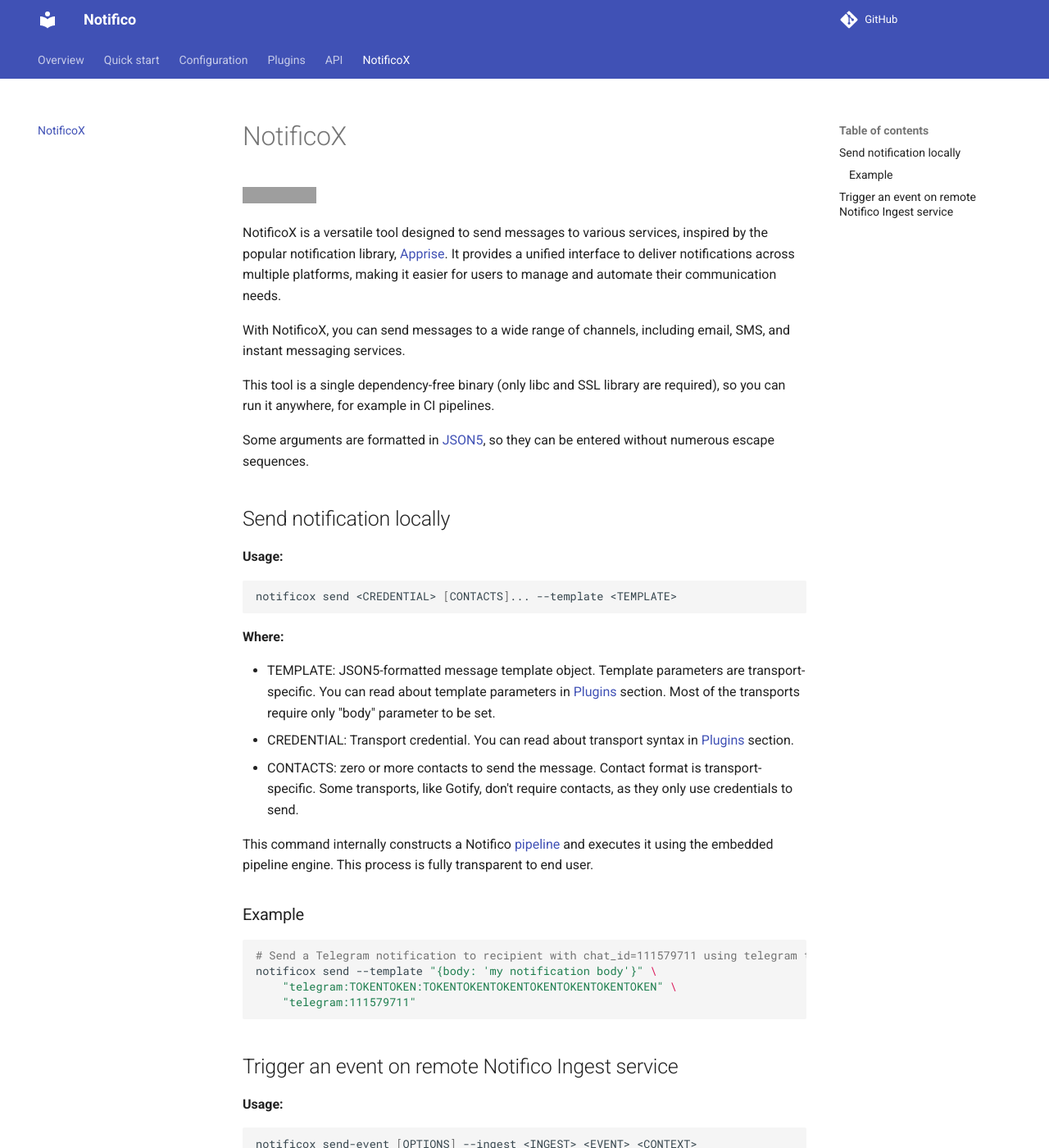
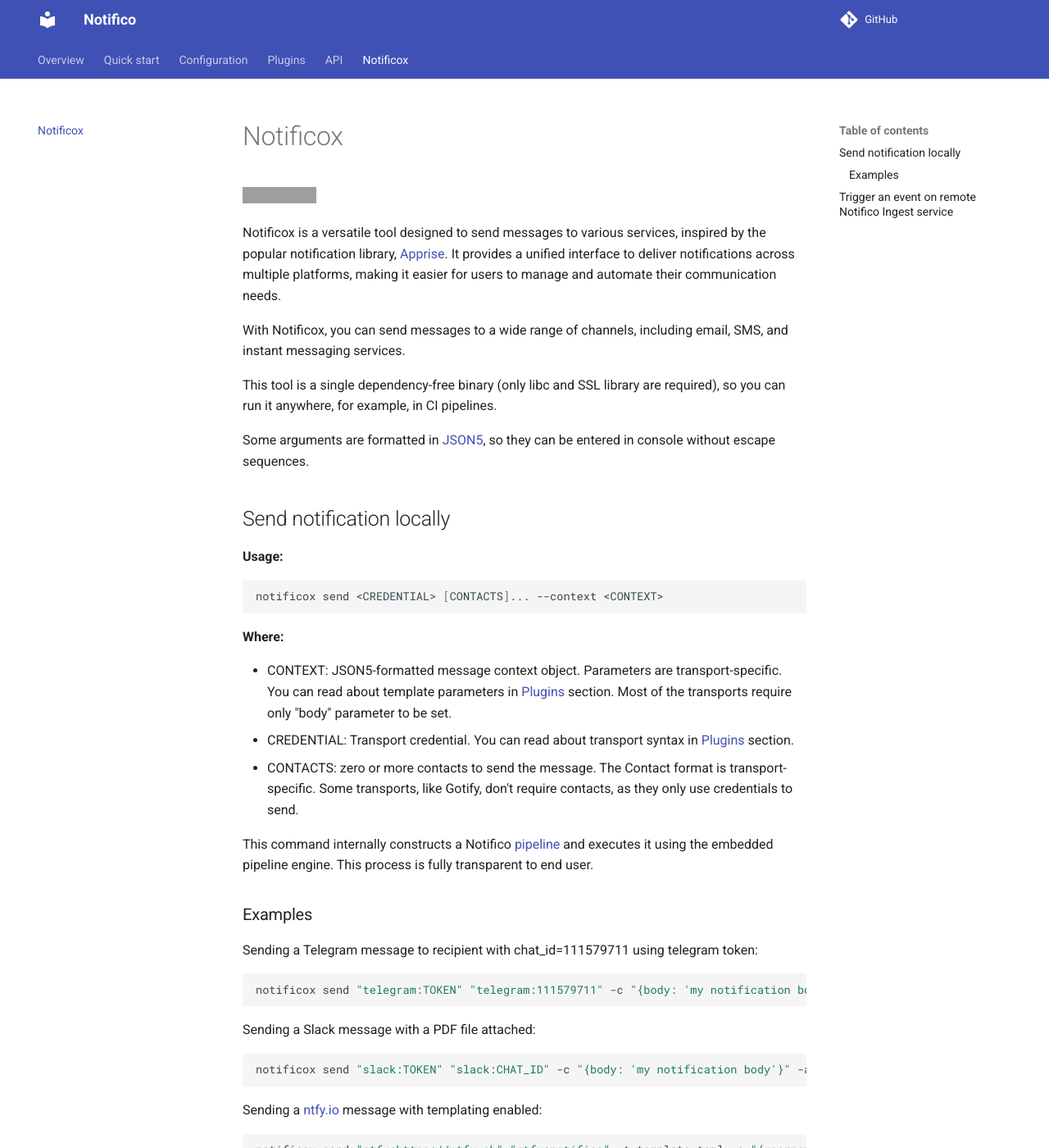
Before and after one commit to notificohq/docs, an MkDocs documentation site: the page built from docs/notificox.md, in a window 1280 px wide and 1400 px high. Shown: the whole window at 82% size. Built offline with MkDocs 1.6.1 and Material for MkDocs 9.7.7, drawn with Linux system fonts in a browser that asks for light colours; comment, search, counter and statistics services are not loaded; some of the changed text lies outside the part shown; grey boxes are pictures that could not be loaded.

````diff
--- a/docs/notificox.md
+++ b/docs/notificox.md
@@ -1,38 +1,48 @@
-# NotificoX
+# Notificox
 
 [![GitHub Release](https://img.shields.io/github/v/release/notificohq/notifico?style=for-the-badge)](https://github.com/notificohq/notifico/releases/latest)
 
-NotificoX is a versatile tool designed to send messages to various services, inspired by the popular notification library, [Apprise](https://github.com/caronc/apprise).
+Notificox is a versatile tool designed to send messages to various services, inspired by the popular notification library, [Apprise](https://github.com/caronc/apprise).
 It provides a unified interface to deliver notifications across multiple platforms, making it easier for users to manage and automate their communication needs.
 
-With NotificoX, you can send messages to a wide range of channels, including email, SMS, and instant messaging services.
+With Notificox, you can send messages to a wide range of channels, including email, SMS, and instant messaging services.
 
 This tool is a single dependency-free binary (only libc and SSL library are required), so you can run it anywhere,
-for example in CI pipelines.
+for example, in CI pipelines.
 
-Some arguments are formatted in [JSON5](https://json5.org/), so they can be entered without numerous escape sequences.
+Some arguments are formatted in [JSON5](https://json5.org/), so they can be entered in console without escape sequences.
 
 ## Send notification locally
 **Usage:**
 ```shell
-notificox send <CREDENTIAL> [CONTACTS]... --template <TEMPLATE>
+notificox send <CREDENTIAL> [CONTACTS]... --context <CONTEXT>
 ```
 
 **Where:**
 
-- TEMPLATE: JSON5-formatted message template object. Template parameters are transport-specific. You can read about template parameters in [Plugins](plugins/core.md) section. Most of the transports require only "body" parameter to be set.
+- CONTEXT: JSON5-formatted message context object. Parameters are transport-specific. You can read about template parameters in [Plugins](plugins/core.md) section. Most of the transports require only "body" parameter to be set.
 - CREDENTIAL: Transport credential. You can read about transport syntax in [Plugins](plugins/core.md) section.
-- CONTACTS: zero or more contacts to send the message. Contact format is transport-specific. Some transports, like Gotify, don't require contacts, as they only use credentials to send.
+- CONTACTS: zero or more contacts to send the message. The Contact format is transport-specific. Some transports, like Gotify, don't require contacts, as they only use credentials to send.
 
 This command internally constructs a Notifico [pipeline](pipeline.md) and executes it using the embedded pipeline engine.
 This process is fully transparent to end user.
 
-### Example
+### Examples
+Sending a Telegram message to recipient with chat_id=111579711 using telegram token:
 ```shell
-# Send a Telegram notification to recipient with chat_id=111579711 using telegram token
-notificox send --template "{body: 'my notification body'}" \
-    "telegram:TOKENTOKEN:TOKENTOKENTOKENTOKENTOKENTOKENTOKEN" \
-    "telegram:111579711"
+notificox send "telegram:TOKEN" "telegram:111579711" -c "{body: 'my notification body'}"
+```
+Sending a Slack message with a PDF file attached:
+```shell
+notificox send "slack:TOKEN" "slack:CHAT_ID" -c "{body: 'my notification body'}" -a ~/file.pdf
+```
+Sending a [ntfy.io](plugins/ntfy.md) message with templating enabled:
+```shell
+notificox send "ntfy:https://ntfy.sh" "ntfy:notifico" -t template.toml -c "{username: 'USER1'}"
+
+== template.toml ==
+[parts]
+body = "Hello from Notifico! Username: {{username}}"
 ```
 
 ## Trigger an event on remote Notifico Ingest service
--- a/mkdocs.yml
+++ b/mkdocs.yml
@@ -18,12 +18,13 @@ nav:
       - SMTP (Email): plugins/smtp.md
       - SMPP (SMS): plugins/smpp.md
       - plugins/gotify.md
+      - plugins/ntfy.md
       - plugins/pushover.md
       - plugins/slack.md
       - plugins/telegram.md
       - plugins/waba.md
   - API: api.md
-  - NotificoX: notificox.md
+  - notificox.md
 
 plugins:
   - swagger-ui-tag
````
Also changed, not shown: docs/configuration.md (+6 -5 lines), docs/index.md (+0 -4 lines), docs/plugins/core.md (+1 -1 lines), docs/plugins/gotify.md (+1 -5 lines), docs/plugins/ntfy.md (added, +10 -0 lines), docs/plugins/pushover.md (+4 -3 lines), docs/plugins/smpp.md (+1 -1 lines), docs/plugins/waba.md (+1 -1 lines).
